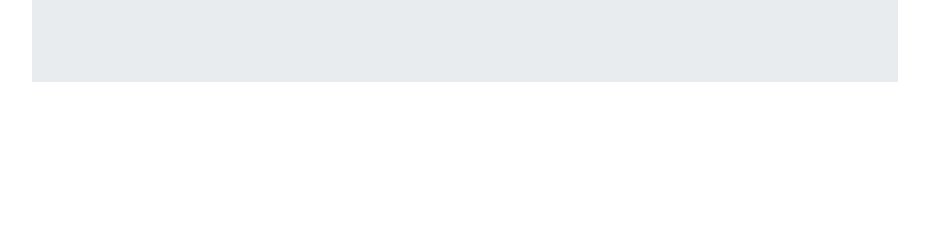
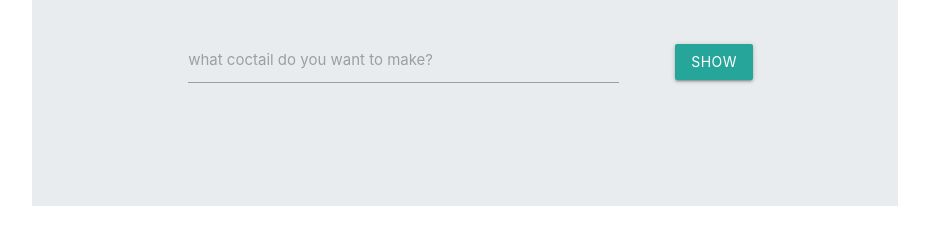
Before and after one commit to rshiv7/Shocktail, a website: page public/views/main.html in a window 1280 px wide. Shown: the part 199-444 px from the top of the page, without its empty margins (175-1104 px from the left). Drawn offline with nearby package versions, Linux system fonts and the light colour scheme.

Commit message:
added searchbar for which cocktail user want

```diff
--- a/public/views/main.html
+++ b/public/views/main.html
@@ -209,6 +209,23 @@
                 </div>
                 <a href="#" data-target="slide-out" class="sidenav-trigger"><i class="material-icons">menu</i></a>
                 <h1 class="display-4">Amazing App</h1>
+
+                <!-- searchbar which cocktail do you want -->
+                <div class="row ">
+                        <form class="col s8">
+                            <div class="row">
+                                <div class="input-field col s4">
+                                    <input id="usersInputName" type="text">
+                                    <label for="usersInputName">what coctail do you want to make?</label>
+                                </div>
+                                <button class="btn btn-outline-dark mt-4 ml-5" onclick="searchByName(event)">
+                                    show
+                                </button>
+                            </div>
+                        </form>
+                    </div>
+
+                    <!--  -->
             </div>
         </div>
     </div>
```
